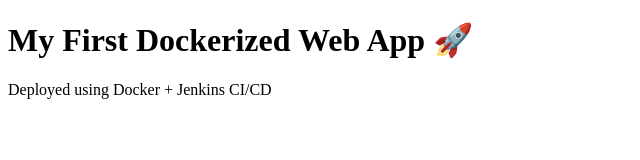
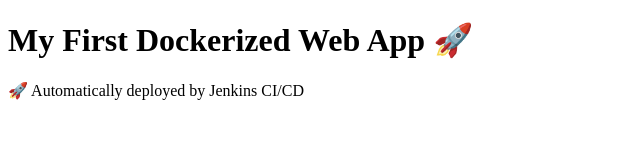
Before and after one commit to saadsaleem545/docker-web-app, a plain HTML site: page app/index.html in a window 1280 px wide. Shown: the full height of the page, 0-640 px from the left. Drawn offline with Linux system fonts and the light colour scheme.

Commit message:
Test automatic deployment

```diff
--- a/app/index.html
+++ b/app/index.html
@@ -5,6 +5,6 @@
 </head>
 <body>
     <h1>My First Dockerized Web App 🚀</h1>
-    <p>Deployed using Docker + Jenkins CI/CD </p>
+    <p>🚀 Automatically deployed by Jenkins CI/CD</p>
 </body>
 </html>
```
